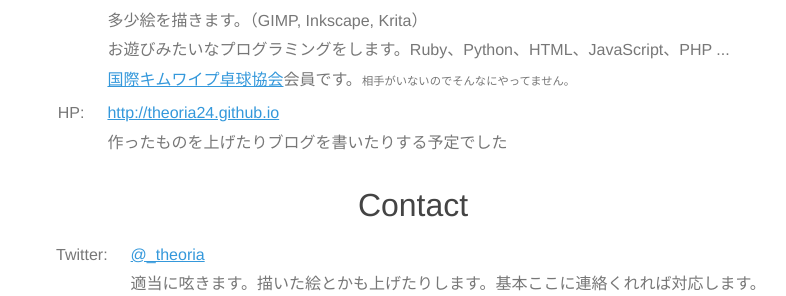
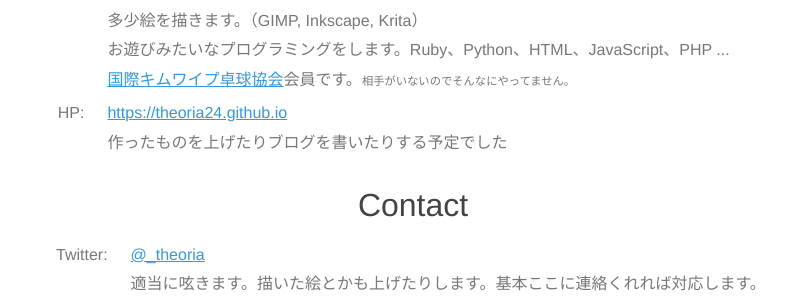
Before and after one commit to theoria24/theoria24.github.io, a Jekyll site: the page profile/index.html, which Jekyll copies as it is, in a window 1280 px wide and 900 px high, scrolled down 773 px. Shown: the part 156-452 px from the top of the window, without its empty margins (227-1013 px from the left). Built offline with Jekyll 4.4.1, drawn with Linux system fonts in a browser that asks for light colours; some web fonts are replaced; comment, search, counter and statistics services are not loaded; some of the changed lines change nothing that is shown.

Commit message:
HTTPSチャレンジ

```diff
--- a/profile/index.html
+++ b/profile/index.html
@@ -65,7 +65,7 @@
         </tr>
         <tr>
           <td class="nw">HP:</td>
-          <td><a href="http://theoria24.github.io" target="_blank">http://theoria24.github.io</a><br>
+          <td><a href="https://theoria24.github.io" target="_blank">https://theoria24.github.io</a><br>
           作ったものを上げたりブログを書いたりする予定でした</td>
         </tr>
       </table>
```
